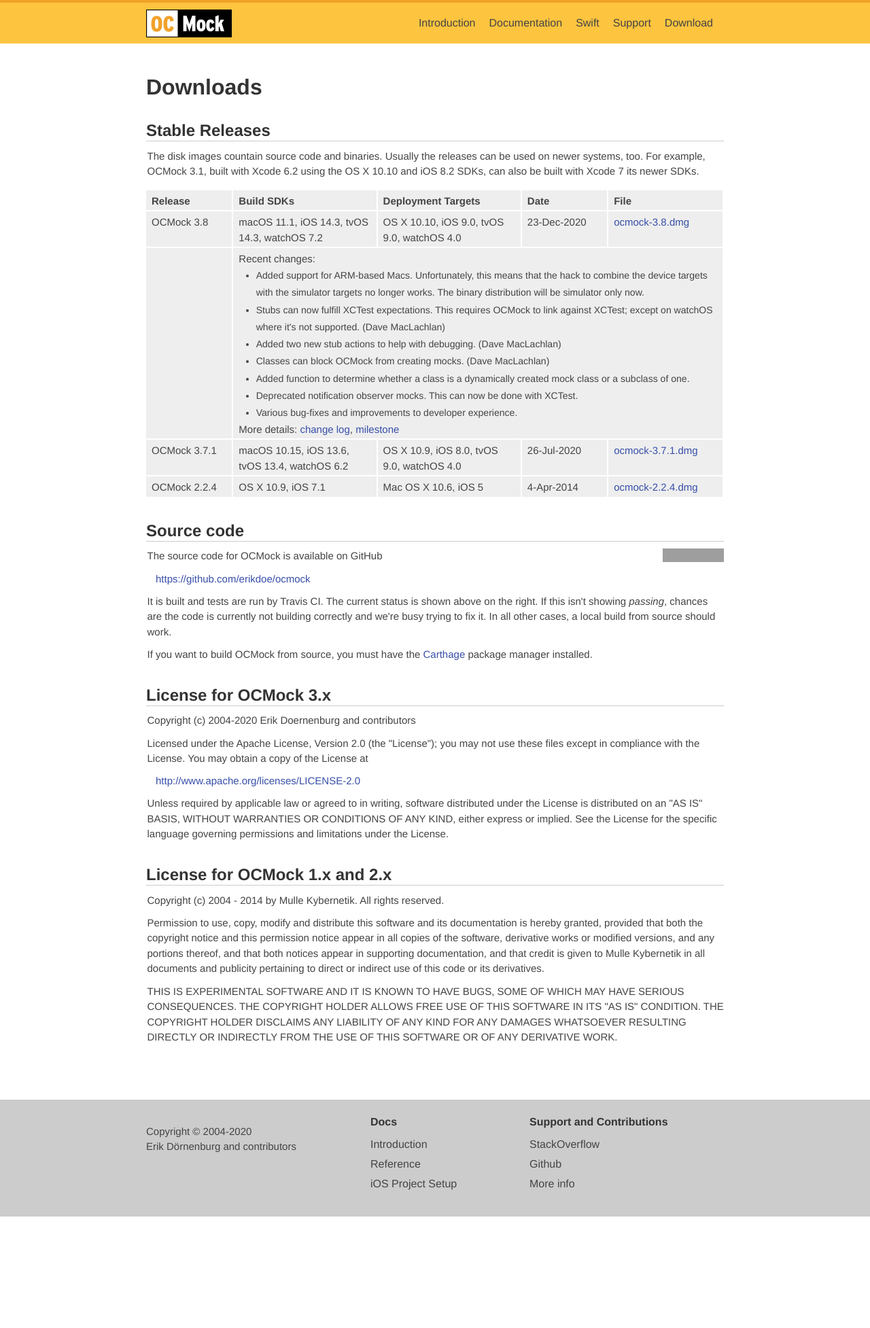
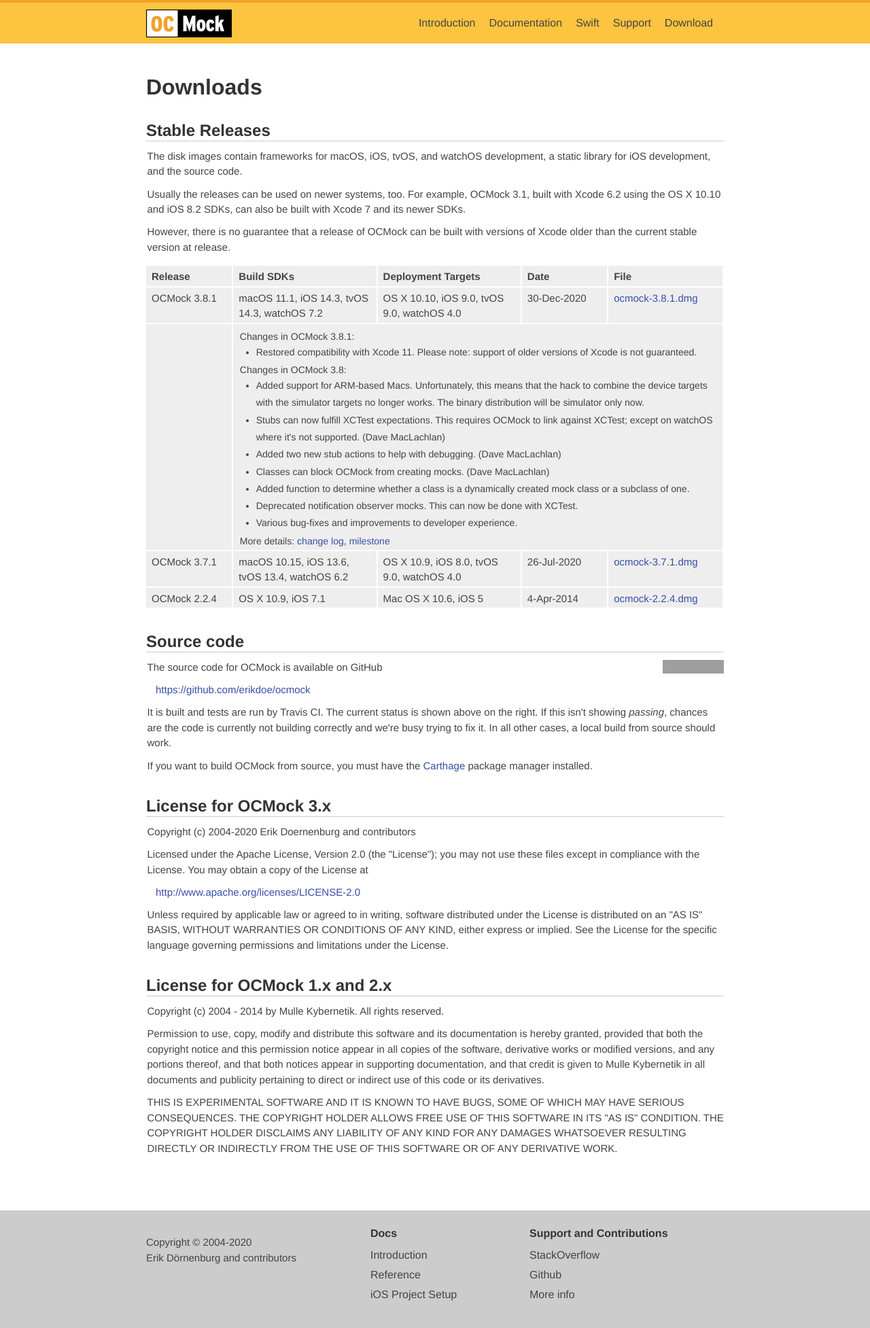
Before and after one commit to erikdoe/ocmock, a Jekyll site: the page built from download.html, in a window 1280 px wide. Shown: the whole page at 68% size. Built offline with Jekyll 4.4.1, drawn with Linux system fonts in a browser that asks for light colours; comment, search, counter and statistics services are not loaded; before the commit the page ends 1790 px from its top, so only the background shows below that; grey boxes are pictures that could not be loaded.

Commit message:
Updated downloads for 3.8.1 release.

```diff
--- a/download.html
+++ b/download.html
@@ -10,7 +10,11 @@ published: true
 
 <h2>Stable Releases</h2>
 
-<p>The disk images countain source code and binaries. Usually the releases can be used on newer systems, too. For example, OCMock 3.1, built with Xcode 6.2 using the OS X 10.10 and iOS 8.2 SDKs, can also be built with Xcode 7 its newer SDKs.
+<p>The disk images contain frameworks for macOS, iOS, tvOS, and watchOS development, a static library for iOS development, and the source code.
+
+<p>Usually the releases can be used on newer systems, too. For example, OCMock 3.1, built with Xcode 6.2 using the OS X 10.10 and iOS 8.2 SDKs, can also be built with Xcode 7 and its newer SDKs.
+
+<p>However, there is no guarantee that a release of OCMock can be built with versions of Xcode older than the current stable version at release.
 
 <table>
 	<tr>
@@ -21,16 +25,21 @@ published: true
 		<th width="20%">File</th>
 	</tr>
 	<tr>
-		<td>OCMock 3.8</td>
+		<td>OCMock 3.8.1</td>
 		<td>macOS 11.1, iOS 14.3, tvOS 14.3, watchOS 7.2</td>
 		<td>OS X 10.10, iOS 9.0, tvOS 9.0, watchOS 4.0</td>
-		<td>23-Dec-2020</td>
-		<td><a href="https://github.com/erikdoe/ocmock/releases/download/v3.8/ocmock-3.8.dmg">ocmock-3.8.dmg</a></td>
+		<td>30-Dec-2020</td>
+		<td><a href="https://github.com/erikdoe/ocmock/releases/download/v3.8.1/ocmock-3.8.1.dmg">ocmock-3.8.1.dmg</a></td>
 	</tr>
 	<tr>
 		<td></td>
 		<td colspan="4">
-			Recent changes:
+			<p>Changes in OCMock 3.8.1:
+			<ul>
+				<li>Restored compatibility with Xcode 11. Please note: support of older versions
+					of Xcode is not guaranteed.
+			</ul>
+			<p>Changes in OCMock 3.8:
 			<ul>
 				<li>Added support for ARM-based Macs. Unfortunately, this means that the hack to
 					combine the device targets with the simulator targets no longer works. The
@@ -44,7 +53,7 @@ published: true
 				<li>Deprecated notification observer mocks. This can now be done with XCTest.
 				<li>Various bug-fixes and improvements to developer experience.
 			</ul>
-			More details:
+			<p>More details:
 			<a href="https://github.com/erikdoe/ocmock/blob/master/Source/Changes.txt">change log</a>,
 			<a href="https://github.com/erikdoe/ocmock/milestone/1?closed=1">milestone</a>
 		</td>
--- a/stylesheets/screen.css
+++ b/stylesheets/screen.css
@@ -40,6 +40,10 @@ p, li, th, td {
 
 p {
 	margin-top: 0.715em;
+}
+
+td p {
+	margin-top: 0.2em;
 }
 
 code {
```
